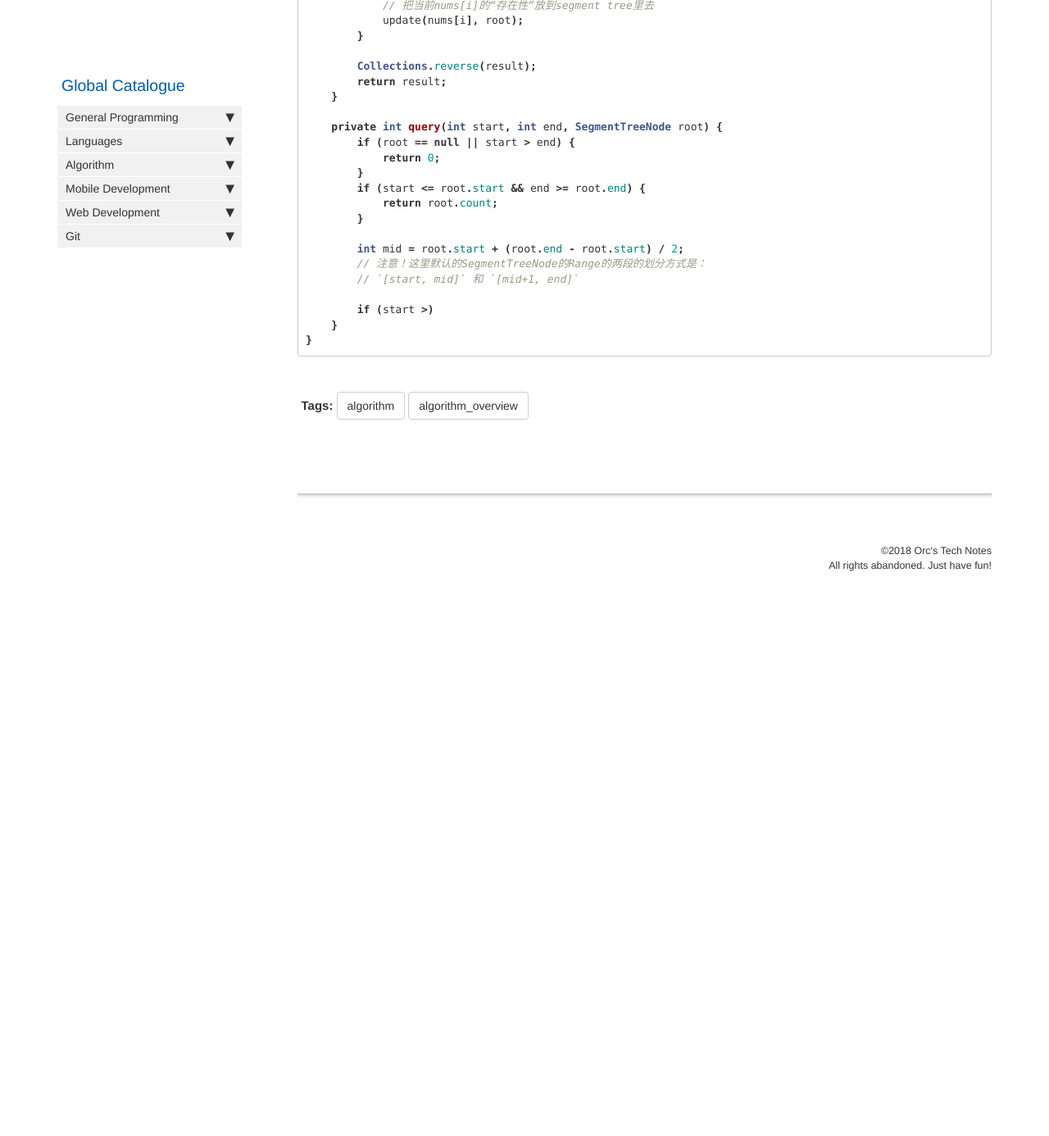
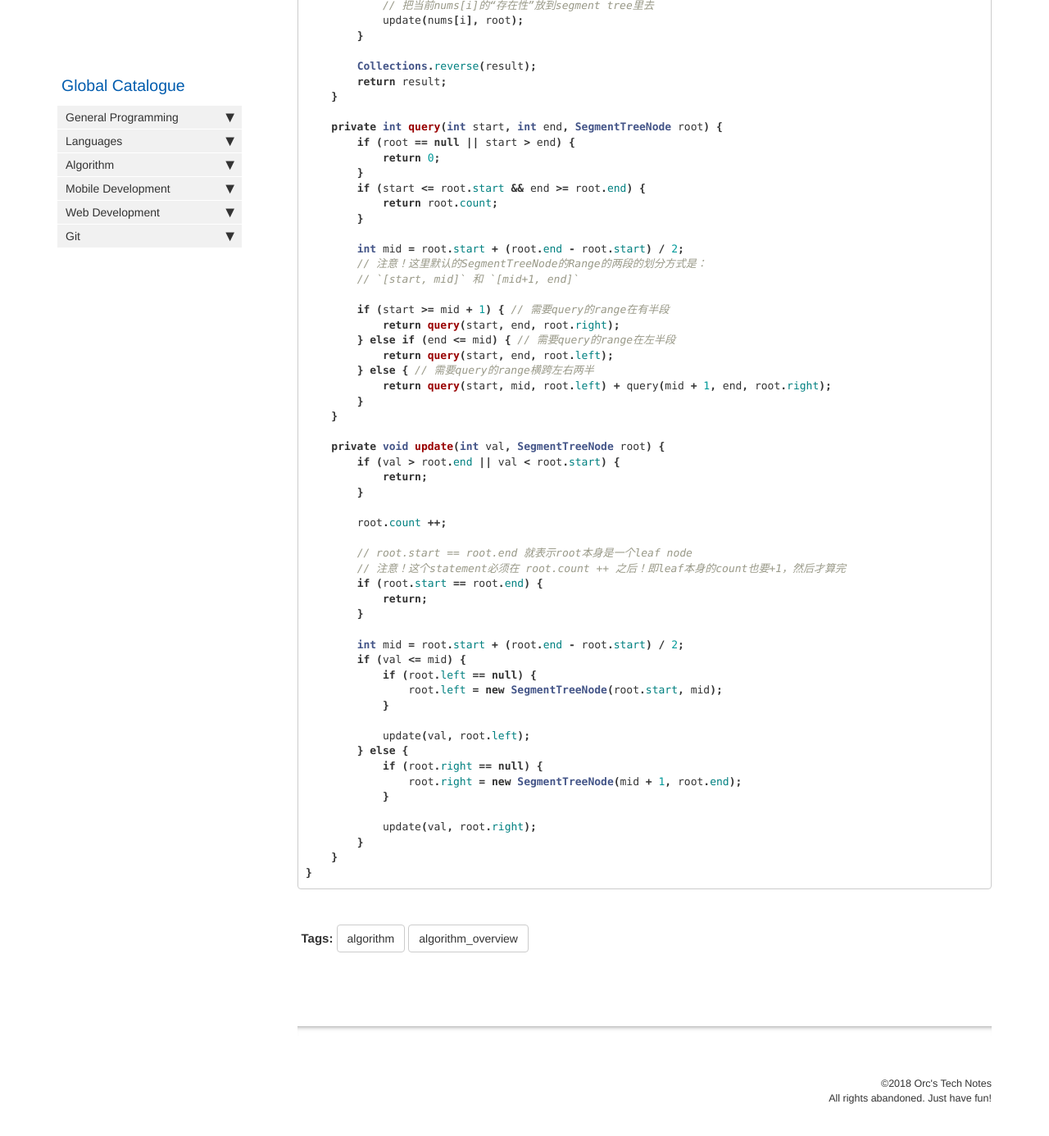
Before and after one commit to HungryOrc/hungryorc.github.io, a Jekyll site: the page built from pages/algorithm/algorithm_segment_tree.md, in a window 1280 px wide and 1400 px high, scrolled down 1436 px. Shown: the top 1386 px of the window at 82% size. Built offline with Jekyll 4.4.1, drawn with Linux system fonts in a browser that asks for light colours; nearby versions of some CDN libraries; comment, search, counter and statistics services are not loaded; before the commit the page ends 2186 px from its top, so only the background shows below that.

Commit message:
Update algorithm_segment_tree.md

````diff
--- a/pages/algorithm/algorithm_segment_tree.md
+++ b/pages/algorithm/algorithm_segment_tree.md
@@ -80,7 +80,42 @@ public Solution {
         // 注意！这里默认的SegmentTreeNode的Range的两段的划分方式是：
         // `[start, mid]` 和 `[mid+1, end]`
 
-        if (start >)
+        if (start >= mid + 1) { // 需要query的range在有半段
+            return query(start, end, root.right);
+        } else if (end <= mid) { // 需要query的range在左半段
+            return query(start, end, root.left);
+        } else { // 需要query的range横跨左右两半
+            return query(start, mid, root.left) + query(mid + 1, end, root.right);
+        }
+    }
+
+    private void update(int val, SegmentTreeNode root) {
+        if (val > root.end || val < root.start) {
+            return;
+        }
+
+        root.count ++;
+
+        // root.start == root.end 就表示root本身是一个leaf node
+        // 注意！这个statement必须在 root.count ++ 之后！即leaf本身的count也要+1，然后才算完
+        if (root.start == root.end) {
+            return;
+        }
+
+        int mid = root.start + (root.end - root.start) / 2;
+        if (val <= mid) {
+            if (root.left == null) {
+                root.left = new SegmentTreeNode(root.start, mid);
+            }
+
+            update(val, root.left);
+        } else {
+            if (root.right == null) {
+                root.right = new SegmentTreeNode(mid + 1, root.end);
+            }
+
+            update(val, root.right);
+        }
     }
 }
 ```
````
